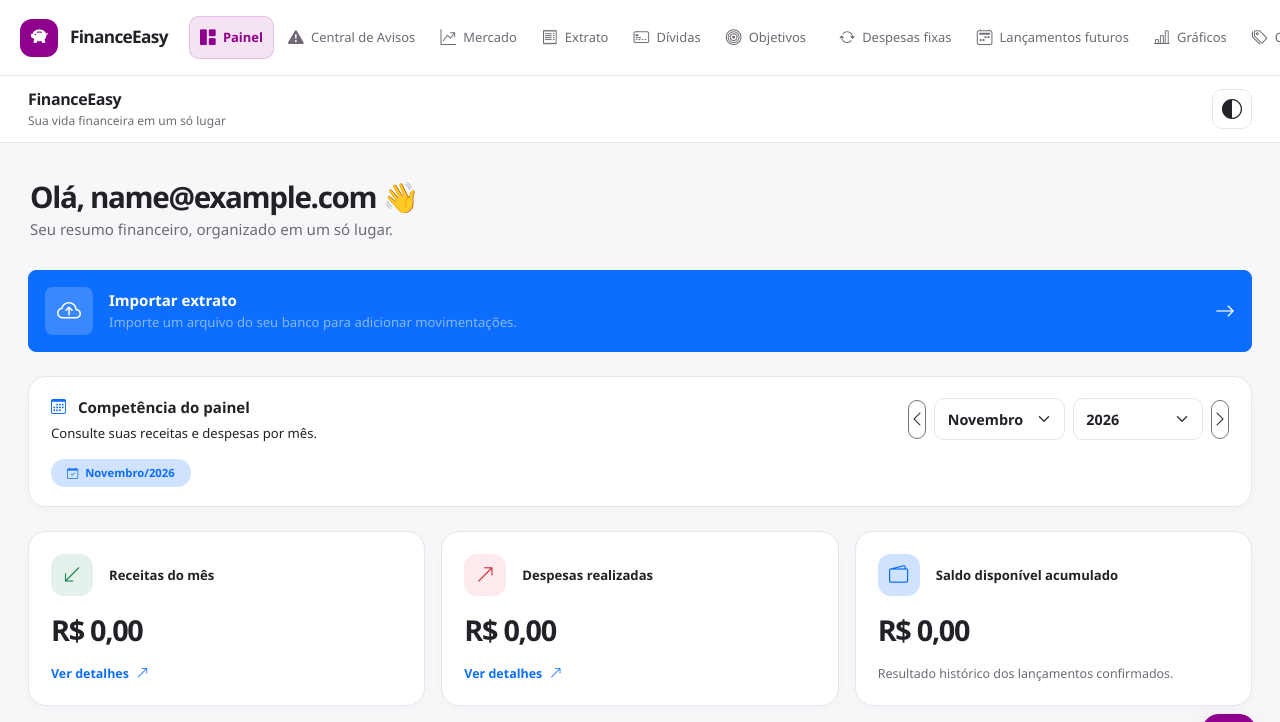
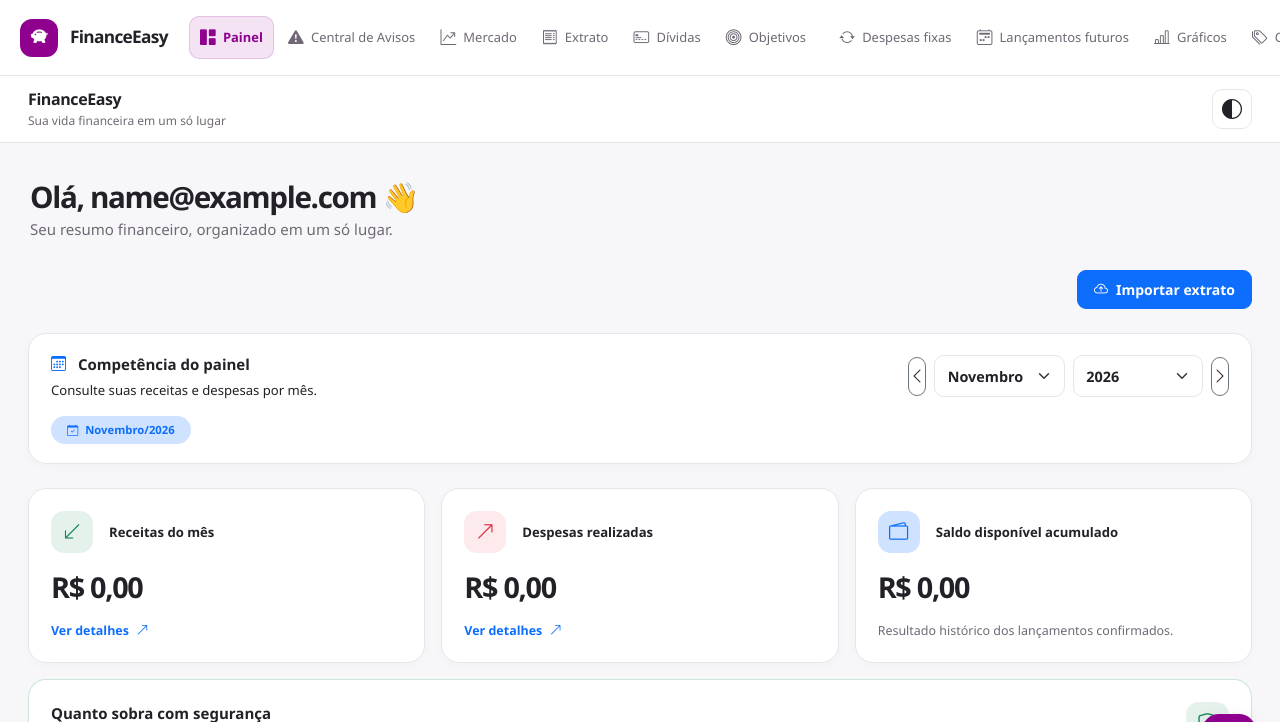
Before and after one commit to guilhermefs02-ux/FinanceEasy, a Django app: page /painel/ in a window 1280 px wide. Shown: the top 722 px of the page. Run offline with Django 5.2, Linux system fonts and the light colour scheme; the visitor is signed in with stand-in values (Sample User, id 1); data comes from the database, SQL or seed files in the repository; data that the repository does not hold is empty.

Commit message:
Update painel.html
REDUÇÃO DO TAMANHO DO BOTÃO

```diff
--- a/templates/dashboard/painel.html
+++ b/templates/dashboard/painel.html
@@ -494,21 +494,13 @@
     </div>
   </div>
 
-  <!-- Botão para importar extrato -->
-  <div class="mb-4">
+  <!-- Botão compacto para importar extrato -->
+  <div class="text-end mb-4">
     <a href="{% url 'transactions:importar_extrato' %}"
-       class="d-flex align-items-center gap-3 p-3 rounded-3 text-white text-decoration-none"
-       style="background:#0d6efd; border:1px solid #0d6efd;"
+       class="btn btn-primary btn-sm d-inline-flex align-items-center gap-2 px-3 py-2"
        title="Importar extrato bancário">
-      <span class="d-flex align-items-center justify-content-center rounded-3"
-            style="width:48px;height:48px;background:rgba(255,255,255,.18);font-size:1.5rem;">
-        <i class="bi bi-cloud-arrow-up"></i>
-      </span>
-      <span class="d-flex flex-column flex-grow-1">
-        <strong>Importar extrato</strong>
-        <small class="text-white-50">Importe um arquivo do seu banco para adicionar movimentações.</small>
-      </span>
-      <i class="bi bi-arrow-right fs-5"></i>
+      <i class="bi bi-cloud-arrow-up"></i>
+      <span>Importar extrato</span>
     </a>
   </div>
 
```
